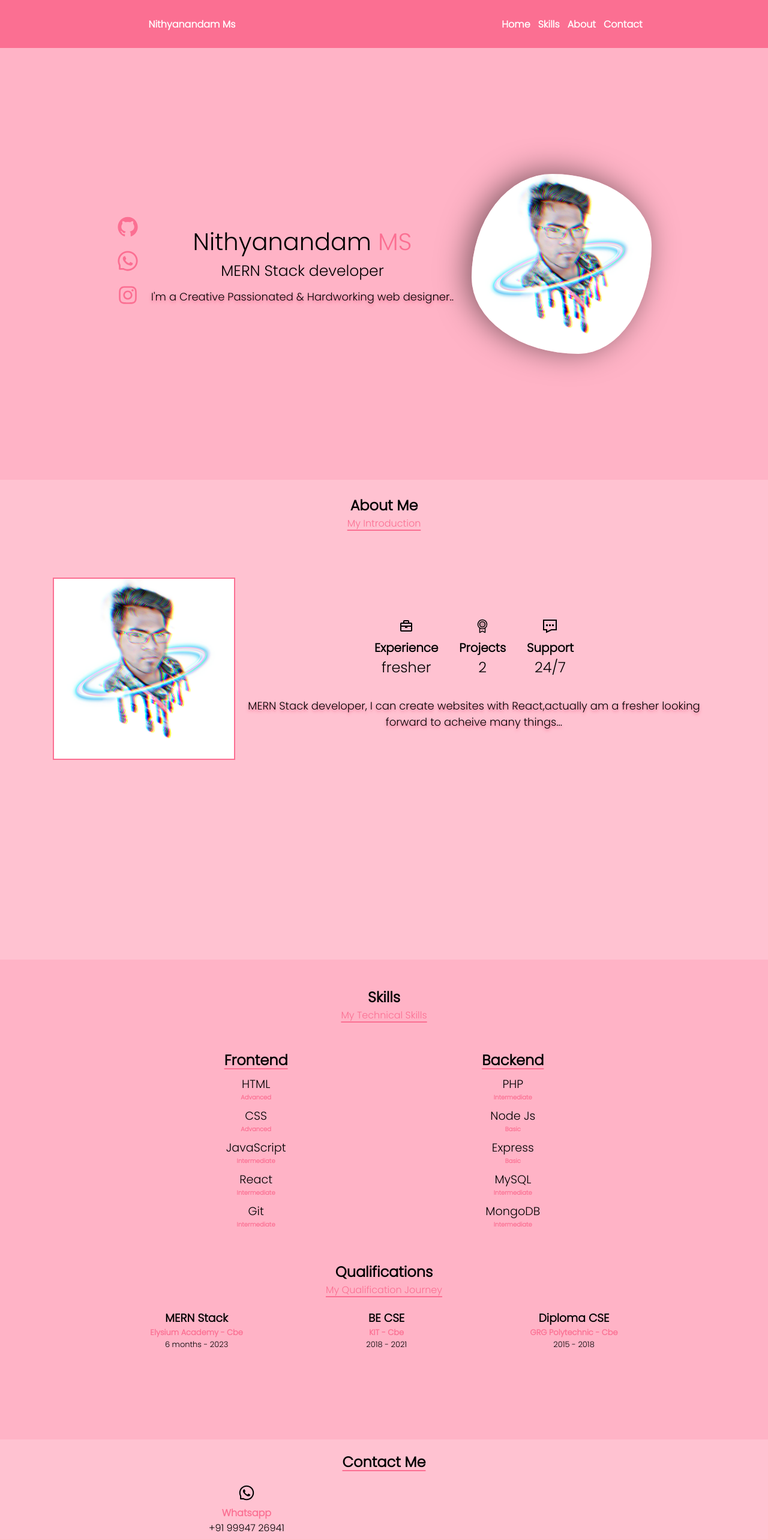
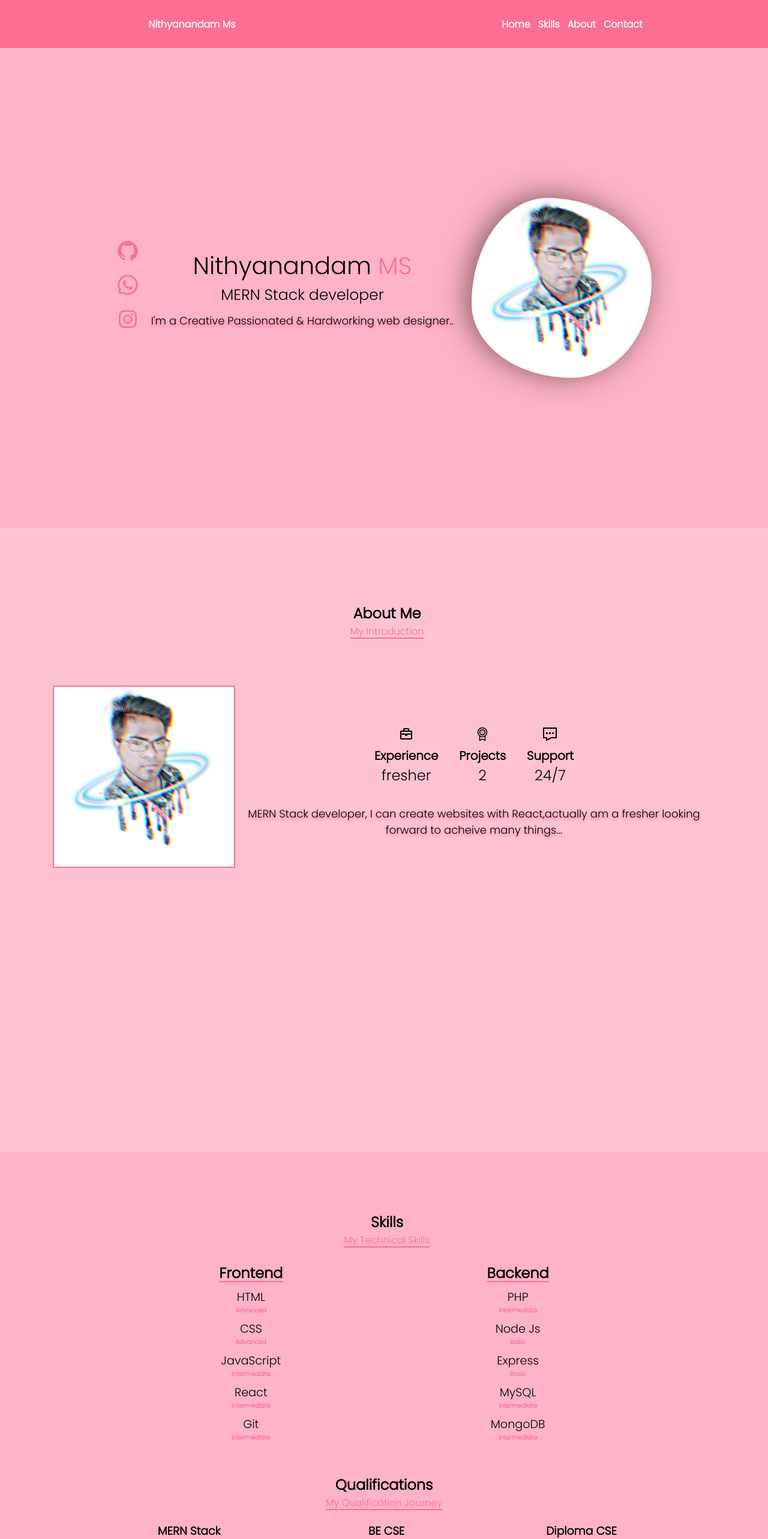
Before and after one commit to ms-nirmal/Portfolio, a React (Create React App) app: page / in a window 1280 px wide. Shown: the top 2566 px of the page at 60% size. Built offline with nearby package versions, Linux system fonts and the light colour scheme.

Commit message:
scrolling through menu updated

```diff
--- a/package.json
+++ b/package.json
@@ -12,6 +12,7 @@
     "react-icons": "^5.0.1",
     "react-router-dom": "^6.21.3",
     "react-scripts": "5.0.1",
+    "react-scroll": "^1.9.0",
     "web-vitals": "^2.1.4"
   },
   "scripts": {
--- a/src/App.js
+++ b/src/App.js
@@ -9,10 +9,14 @@ function App() {
   return (
     <>
       <Header/>
-      <Home/>
-      <About/>
-      <Skills/>
-      <Contact/>
+      <section id='Home'><Home/></section>
+
+      <section id='About'><About/></section>
+
+      <section id='Skills'><Skills/></section>
+
+      <section id='Contact'><Contact/></section>
+
     </>
   );
 }
--- a/src/components/About/About.css
+++ b/src/components/About/About.css
@@ -9,13 +9,14 @@
 
 .about{
     background-color: var(--XLight);
-    height: 100vh;
+    height: 130vh;
     padding: 25px 0px;
 }
 
 .about .title{
     text-align: center;
     color: var(--black);
+    padding: 100px 0 0 10px;
 }
 
 .about .title p{
--- a/src/components/Contact/Contact.css
+++ b/src/components/Contact/Contact.css
@@ -10,6 +10,7 @@
 .contact{
     background-color: var(--XLight);
     padding: 20px;
+    height: 100vh;
 }
 
 .contact .title{
@@ -19,6 +20,7 @@
     text-decoration-color: var(--primary);
     text-decoration-thickness: 2px;
     text-underline-offset: 5px;
+    padding: 100px 0 0 10px;
 }
 
 .contact .wrapper{
--- a/src/components/Home/Home.css
+++ b/src/components/Home/Home.css
@@ -14,7 +14,7 @@
     padding: 20px;
     overflow: hidden;
     flex-wrap: wrap;
-    height: 90vh;
+    height: 100vh;
 }
 
 .home .icons{
--- a/src/components/Skills/Skills.css
+++ b/src/components/Skills/Skills.css
@@ -10,14 +10,14 @@
 .skills{
     background-color: var(--Light);
     text-align: center;
-    padding: 25px;
-    height: 100vh;
+    justify-content: center;
+    height: 120vh;
 }
 
 .skills .title{
     text-align: center;
     color: var(--black);
-    padding: 20px 0;
+    padding: 100px 0 0 10px;
 }
 
 .skills .title p{
--- a/src/components/header/Header.js
+++ b/src/components/header/Header.js
@@ -1,19 +1,19 @@
 import React from 'react';
-import { Link } from 'react-router-dom';
+import { Link } from 'react-scroll';
 import './header.css'
 
 function Header() {
   return (
     <header className='header'>
     <div className="brand">
-        <Link to='/portfolio'><h4>Nithyanandam Ms</h4></Link>
+        <Link to='portfolio'><h4>Nithyanandam Ms</h4></Link>
     </div>
     <div className='menu'>
       <nav>
-          <Link to='/portfolio'>Home</Link>
-          <Link to='/portfolio'>Skills</Link>
-          <Link to='/portfolio'>About</Link>
-          <Link to='/portfolio'>Contact</Link>
+          <Link to='Home'>Home</Link>
+          <Link to='Skills'>Skills</Link>
+          <Link to='About'>About</Link>
+          <Link to='Contact'>Contact</Link>
       </nav>
     </div>
 </header>
```
Also changed, not shown: 1 other file (tests, documents, lock files or other folders).
